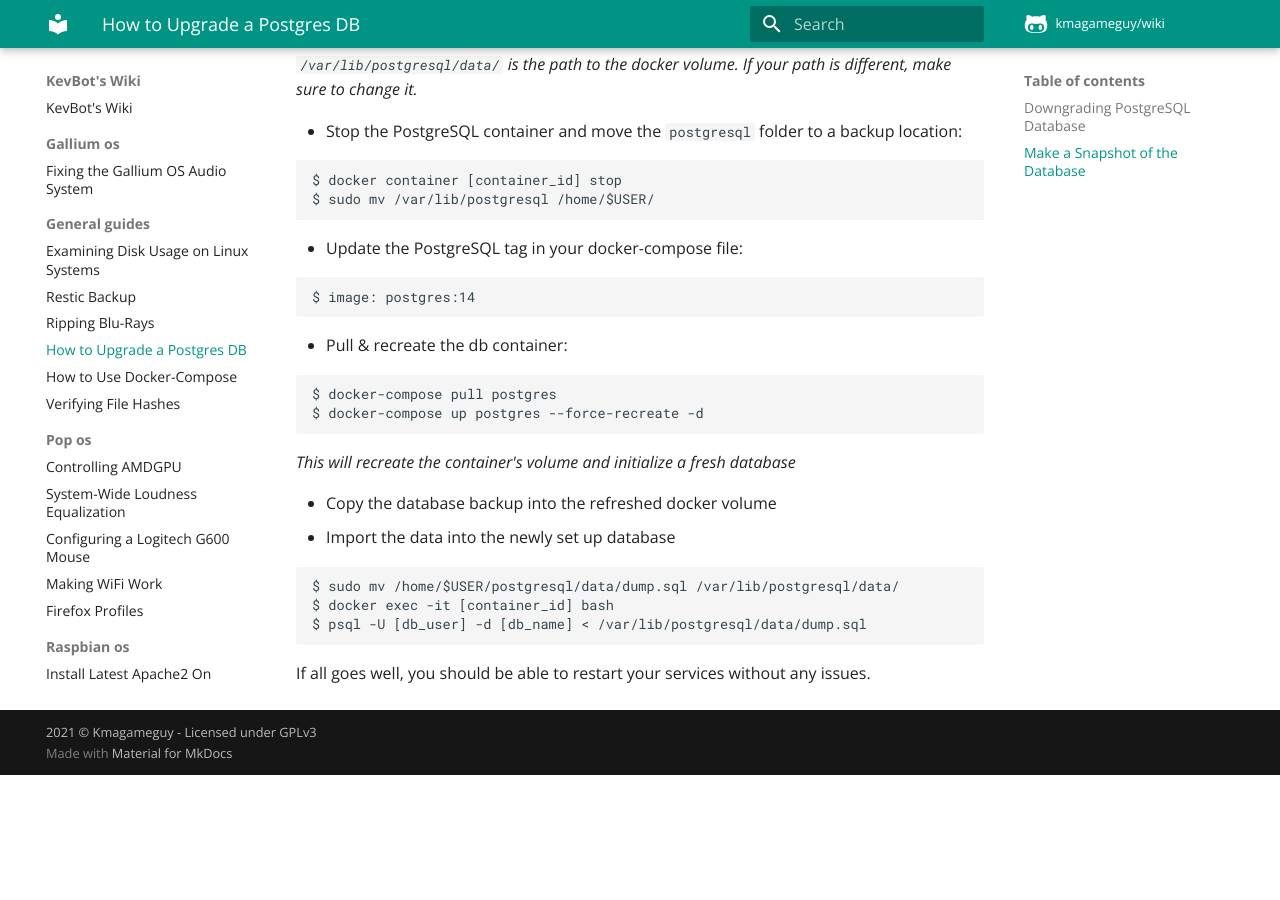
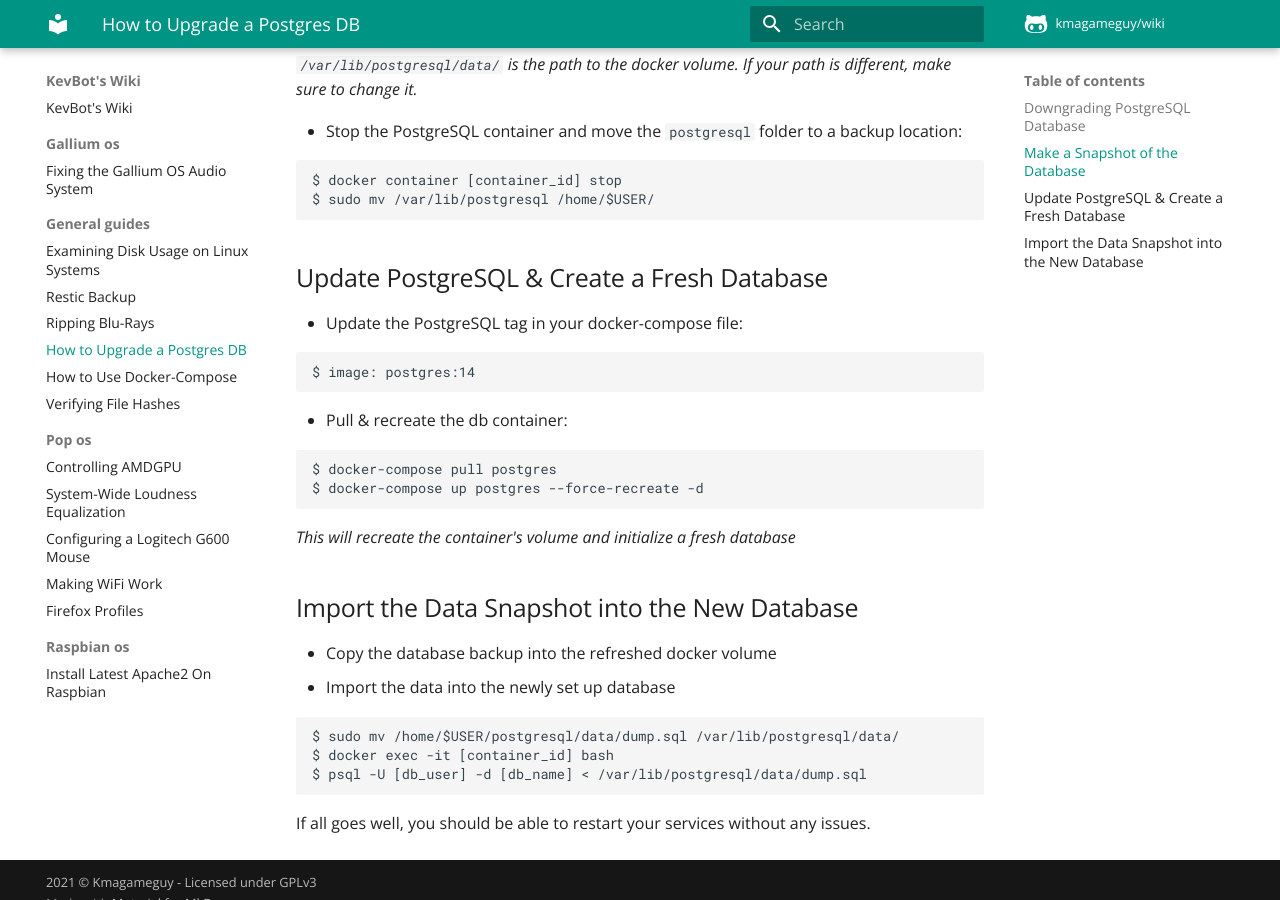
Before and after one commit to Kmagameguy/wiki, an MkDocs documentation site: the page built from docs/general_guides/upgrading_postgres.md, in a window 1280 px wide and 900 px high, scrolled down 1596 px. Built offline with MkDocs 1.6.1 and Material for MkDocs 9.7.7, drawn with Linux system fonts in a browser that asks for light colours; comment, search, counter and statistics services are not loaded; before the commit the page ends 2371 px from its top, so only the background shows below that.

Commit message:
Headers, smh

````diff
--- a/docs/general_guides/upgrading_postgres.md
+++ b/docs/general_guides/upgrading_postgres.md
@@ -72,6 +72,8 @@
 $ sudo mv /var/lib/postgresql /home/$USER/
 ```
 
+## Update PostgreSQL & Create a Fresh Database
+
 - Update the PostgreSQL tag in your docker-compose file:
 
 ```
@@ -87,6 +89,8 @@
 
 _This will recreate the container's volume and initialize a fresh database_
 
+## Import the Data Snapshot into the New Database
+
 - Copy the database backup into the refreshed docker volume
 - Import the data into the newly set up database
 
````
